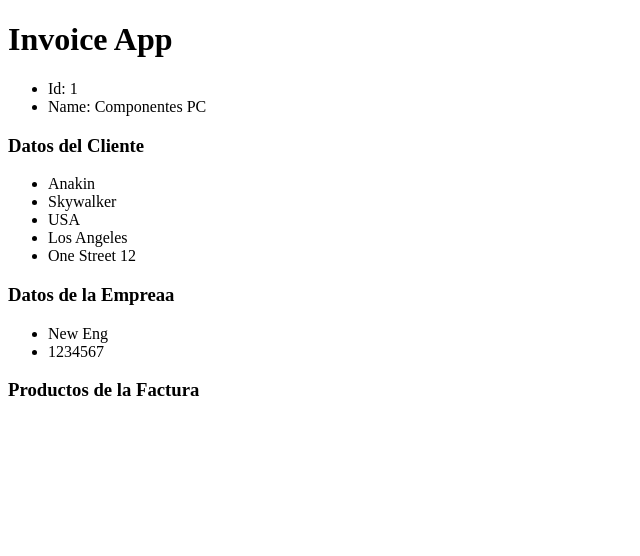
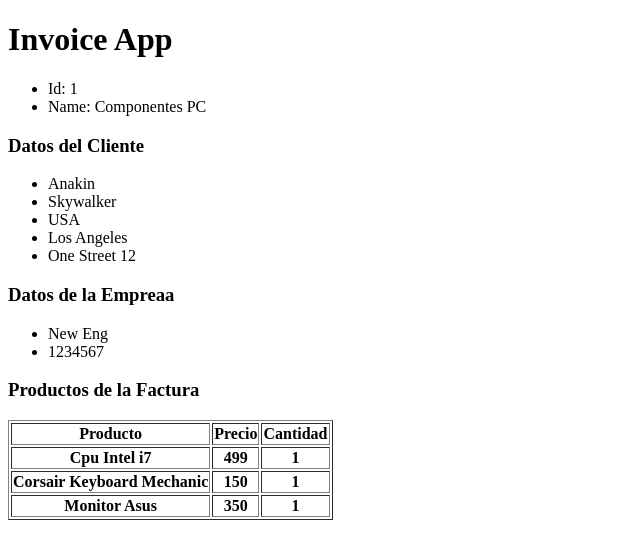
Before and after one commit to marcosmh/react-springboot, a React (Vite) app in the folder 4-invoice-app/: page / in a window 1280 px wide. Shown: the top 556 px of the page, without its empty margins (0-640 px from the left). Built offline with nearby package versions, Linux system fonts and the light colour scheme.

Commit message:
mocking up the items

```diff
--- a/4-invoice-app/src/components/InvoiceApp.jsx
+++ b/4-invoice-app/src/components/InvoiceApp.jsx
@@ -33,6 +33,26 @@ export const InvoiceApp = () => {
             </ul>
 
             <h3>Productos de la Factura</h3>
+            <table border={1}>
+                <thead>
+                    <tr>
+                     <th>Producto</th>
+                     <th>Precio</th>
+                     <th>Cantidad</th>
+                    </tr>
+                </thead>
+                <tbody>
+                    { items.map( ({id, product, price, quantity}) =>
+                        (
+                            <tr key={id}>
+                              <th>{ product }</th>
+                              <th>{ price }</th>
+                              <th>{ quantity }</th>
+                            </tr>
+                        ))
+                    }
+                </tbody>
+            </table>
 
         </>
     );
--- a/4-invoice-app/src/data/invoice.js
+++ b/4-invoice-app/src/data/invoice.js
@@ -17,16 +17,19 @@ export const invoice = {
     },
     items: [
         {
+            id: 1,
             product: 'Cpu Intel i7',
             price: 499,
             quantity: 1
         },
         {
+            id: 2,
             product: 'Corsair Keyboard Mechanic',
             price: 150,
             quantity: 1
         },
         {
+            id: 3,
             product: 'Monitor Asus',
             price: 350,
             quantity: 1
```
